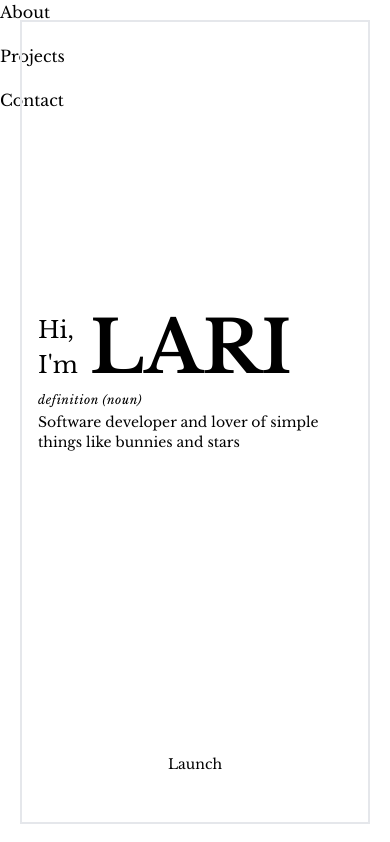
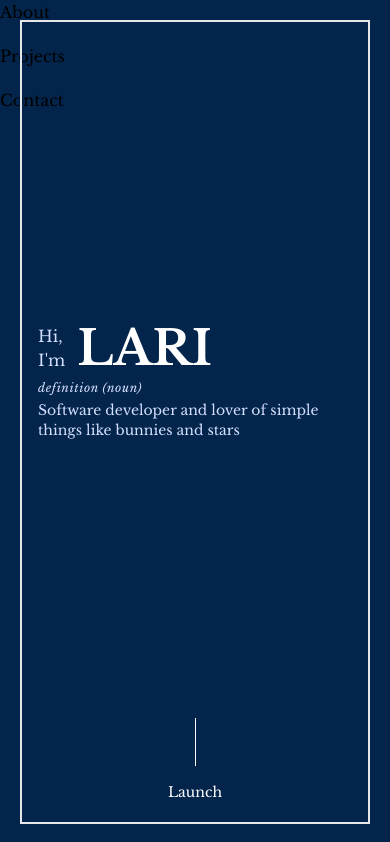
Before and after one commit to popoxta/portfolio, a React (Vite) app: page / in a window 390 px wide. Shown: the top 842 px of the page. Built offline with nearby package versions, Linux system fonts and the light colour scheme.

Commit message:
Add size breakpoints

```diff
--- a/src/components/pages/TitleCard.tsx
+++ b/src/components/pages/TitleCard.tsx
@@ -1,19 +1,20 @@
 export default function TitleCard() {
     return (
-        <main className={'h-screen p-5 sm:p-12'}>
-            <div className={'h-full flex justify-start items-center relative border-2 p-4 sm:pl-24 sm:p-0'}>
+        <main className={'h-screen p-5 sm:p-12 bg-lari-blue'}>
+            <div className={'h-full flex justify-start items-center relative border-2 p-4 sm:pl-24 sm:p-0 overflow-hidden'}>
             <section className={'-mt-20'}>
-                <h1 className={'flex flex-row'} style={{fontSize: '1.46rem'}}>
-                    <span className={'flex flex-col mr-3'}>
+                <h1 className={'flex flex-row sm:text-mid'}>
+                    <span className={'flex flex-col mr-3 text-lari-light-blue'}>
                         <span>Hi,</span>
                         <span>I'm</span>
                     </span>
-                    <span className={'text-7xl uppercase font-bold'}>Lari</span>
+                    <span className={'uppercase font-bold text-white sm:text-7xl text-5xl'}>Lari</span>
                 </h1>
-                <p className={'text-xs mt-2 mb-1 italic tracking-wider'}>definition (noun)</p>
-                <p className={'text-sm'} style={{maxWidth: '22rem'}}>Software developer and lover of simple things like bunnies and stars</p>
+                <p className={'text-xs mt-2 mb-1 italic tracking-wider text-lari-light-blue'}>definition (noun)</p>
+                <p className={'text-sm text-lari-light-blue'} style={{maxWidth: '22rem'}}>Software developer and lover of simple things like bunnies and stars</p>
             </section>
-            <button className={'absolute bottom-12 left-0 right-0 mx-auto text-sm'}>Launch</button>
+                <div className={'w-px bg-white absolute left-0 right-0 mx-auto bottom-14 h-12 sm:bottom-20 sm:h-16 '}></div>
+            <button className={'absolute left-0 right-0 mx-auto text-sm text-white sm:bottom-11 bottom-5'}>Launch</button>
             </div>
         </main>
     )
--- a/tailwind.config.js
+++ b/tailwind.config.js
@@ -10,6 +10,9 @@ export default {
         'lari-blue': '#03244B',
         'lari-light-blue': '#D4E0FF'
       },
+      fontSize: {
+        'mid': '1.46rem'
+      }
     },
   },
   plugins: [],
```
